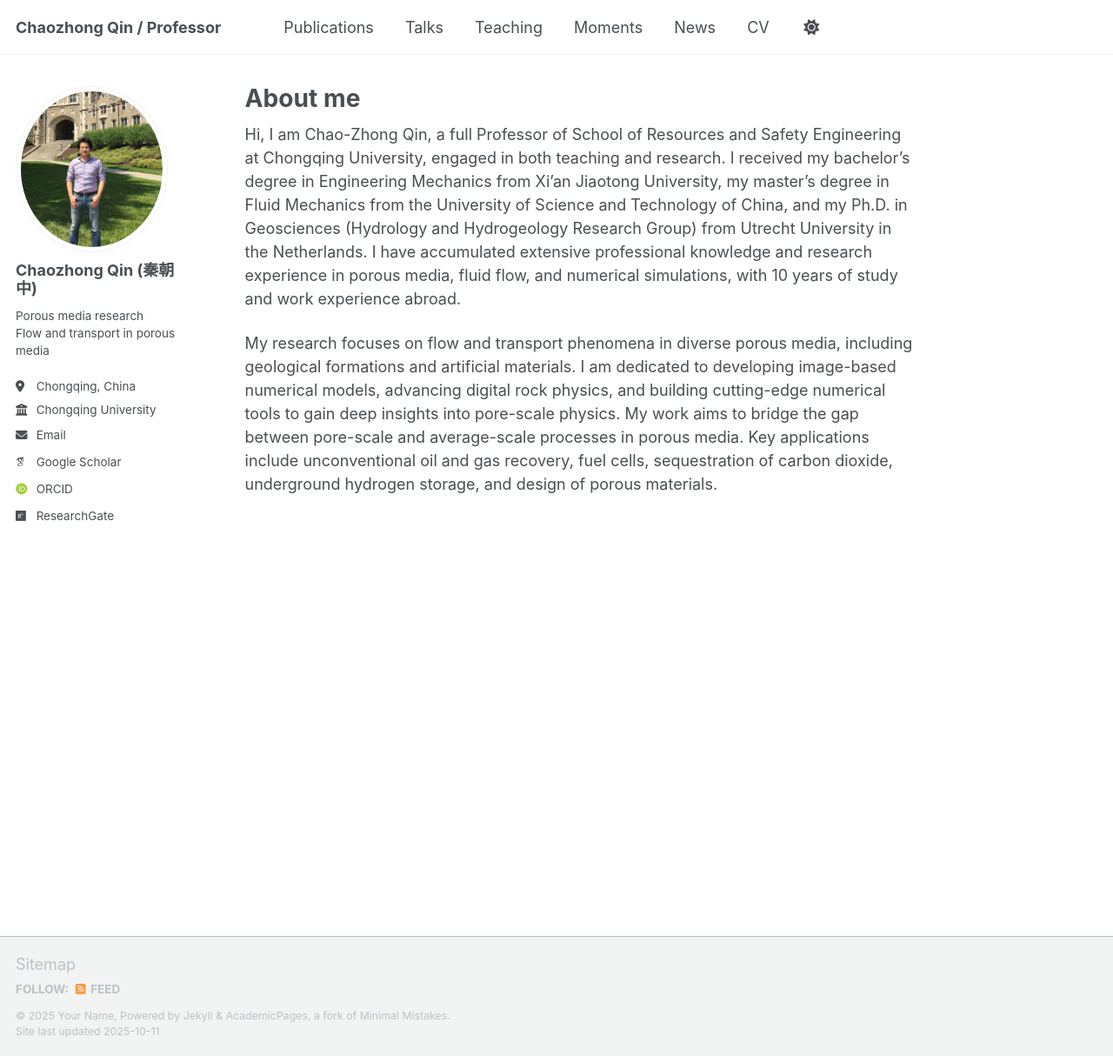
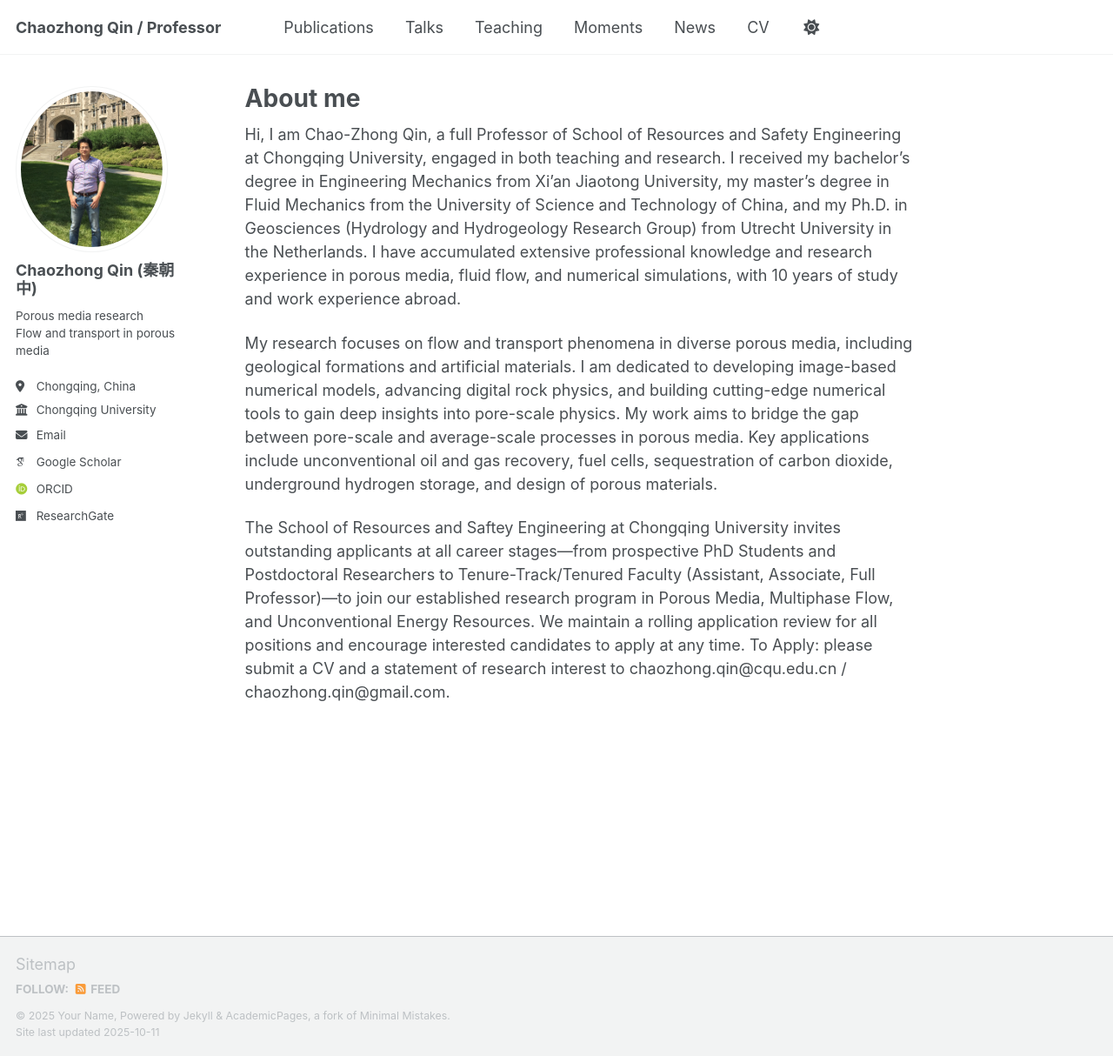
Before and after one commit to CZQIN/czqin.github.io, a Jekyll site: the page built from _pages/about.md, in a window 1280 px wide and 1214 px high. Shown: the whole window at 87% size. Built offline with Jekyll 4.4.1, drawn with Linux system fonts in a browser that asks for light colours; some web fonts are replaced; a script that is not in the unit is left out.

Commit message:
Update about.md

```diff
--- a/_pages/about.md
+++ b/_pages/about.md
@@ -10,3 +10,6 @@ redirect_from:
 Hi, I am Chao-Zhong Qin, a full Professor of School of Resources and Safety Engineering at Chongqing University, engaged in both teaching and research. I received my bachelor's degree in Engineering Mechanics from Xi'an Jiaotong University, my master's degree in Fluid Mechanics from the University of Science and Technology of China, and my Ph.D. in Geosciences (Hydrology and Hydrogeology Research Group) from Utrecht University in the Netherlands. I have accumulated extensive professional knowledge and research experience in porous media, fluid flow, and numerical simulations, with 10 years of study and work experience abroad.
 
 My research focuses on flow and transport phenomena in diverse porous media, including geological formations and artificial materials. I am dedicated to developing image-based numerical models, advancing digital rock physics, and building cutting-edge numerical tools to gain deep insights into pore-scale physics. My work aims to bridge the gap between pore-scale and average-scale processes in porous media. Key applications include unconventional oil and gas recovery, fuel cells, sequestration of carbon dioxide, underground hydrogen storage, and design of porous materials.
+
+
+The School of Resources and Saftey Engineering at Chongqing University invites outstanding applicants at all career stages—from prospective PhD Students and Postdoctoral Researchers to Tenure-Track/Tenured Faculty (Assistant, Associate, Full Professor)—to join our established research program in Porous Media, Multiphase Flow, and Unconventional Energy Resources. We maintain a rolling application review for all positions and encourage interested candidates to apply at any time. To Apply: please submit a CV and a statement of research interest to chaozhong.qin@cqu.edu.cn / chaozhong.qin@gmail.com.
```
